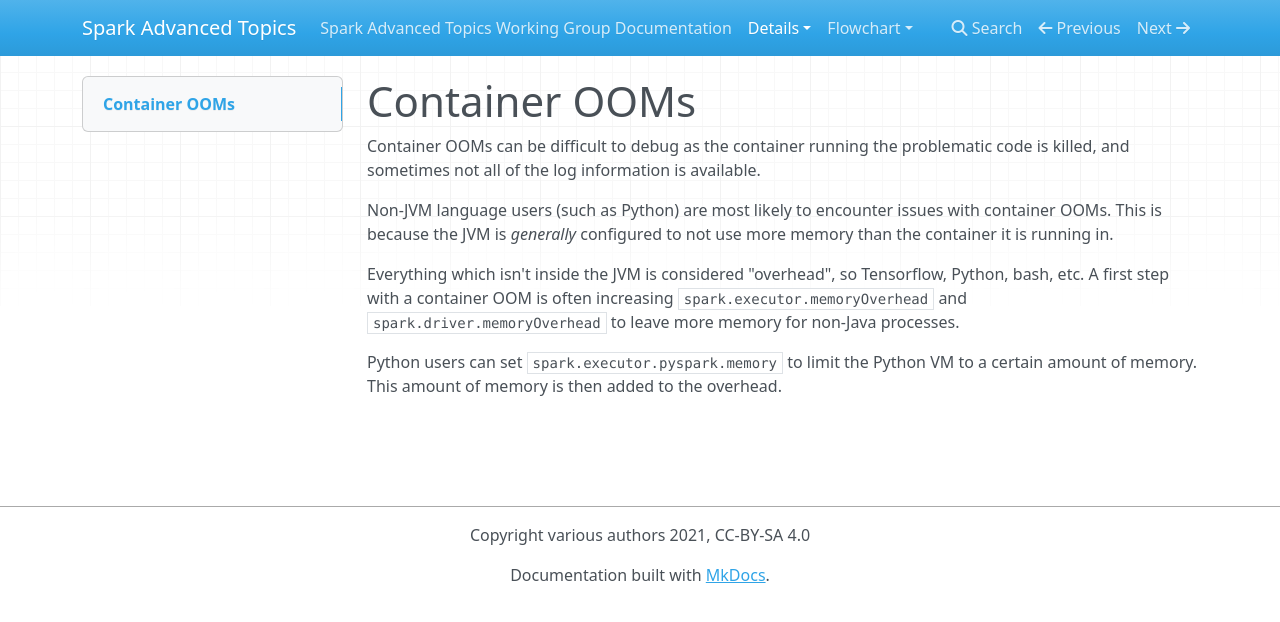
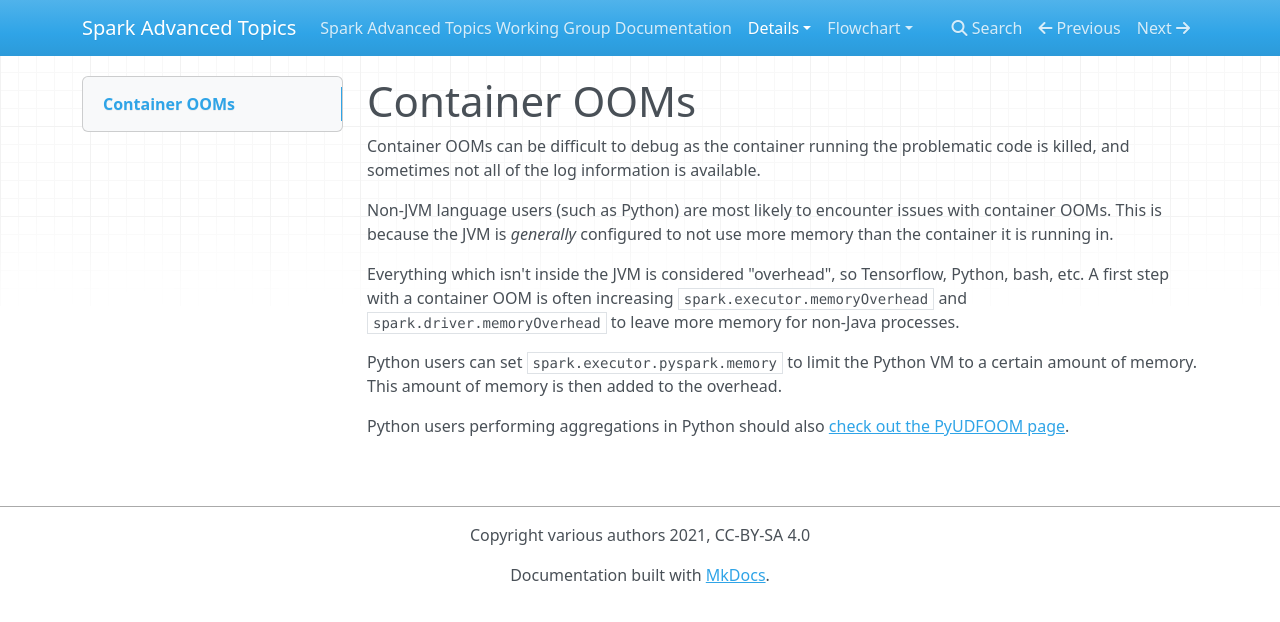
Before and after one commit to holdenk/spark-flowchart, an MkDocs documentation site: the page built from docs/details/container-oom.md, in a window 1280 px wide. Shown: the top 622 px of the page. Built offline with MkDocs 1.6.1, drawn with Linux system fonts in a browser that asks for light colours; nearby versions of some CDN libraries.

Commit message:
Link to pyudfoom

```diff
--- a/docs/details/container-oom.md
+++ b/docs/details/container-oom.md
@@ -13,3 +13,6 @@ Everything which isn't inside the JVM is considered "overhead", so Tensorflow, P
 
 
 Python users can set `spark.executor.pyspark.memory` to limit the Python VM to a certain amount of memory. This amount of memory is then added to the overhead.
+
+
+Python users performing aggregations in Python should also [check out the PyUDFOOM page](../pyudfoom).
```
Also changed, not shown: docs/details/pyudfoom.md (+0 -1 lines).
